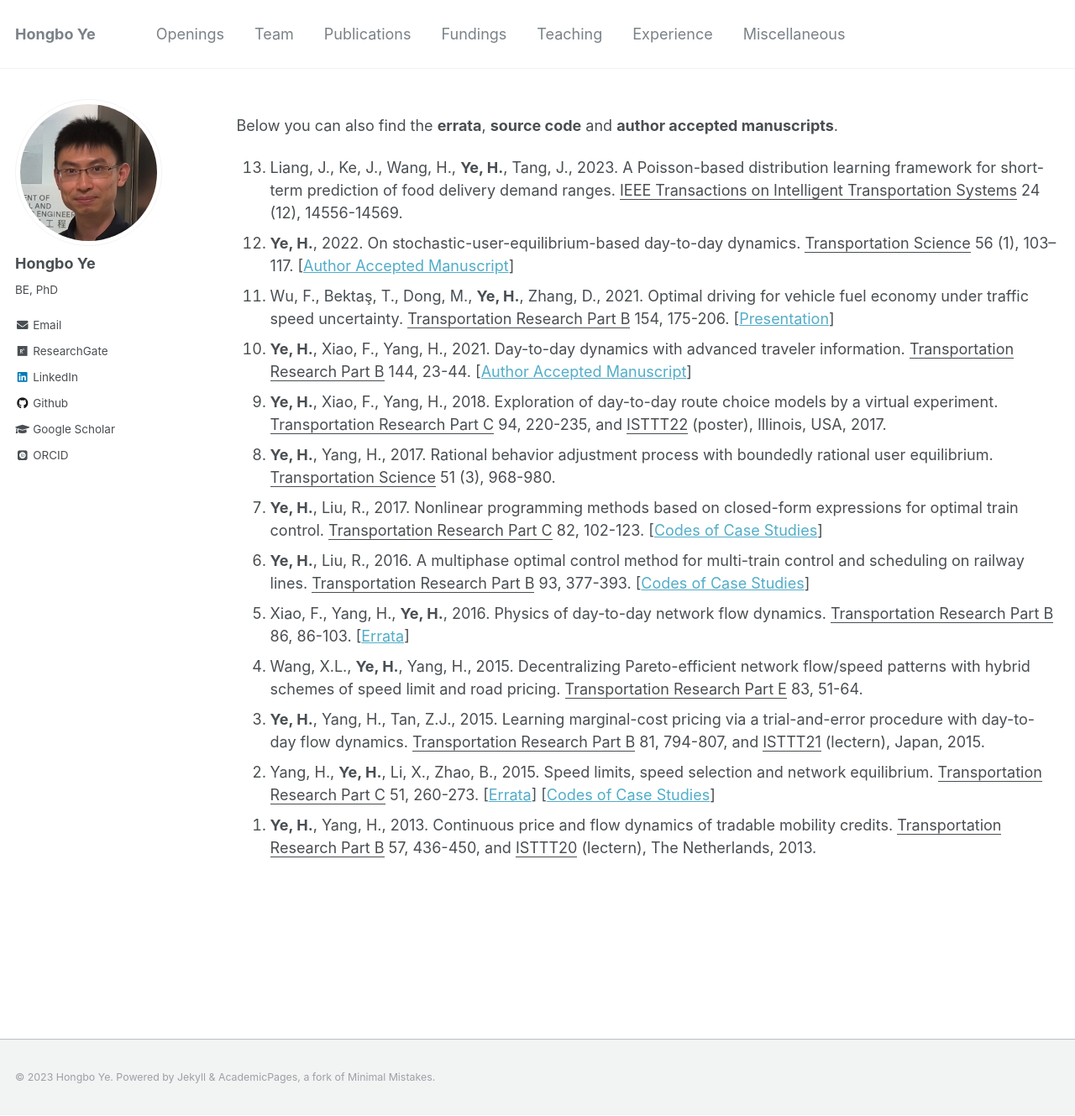
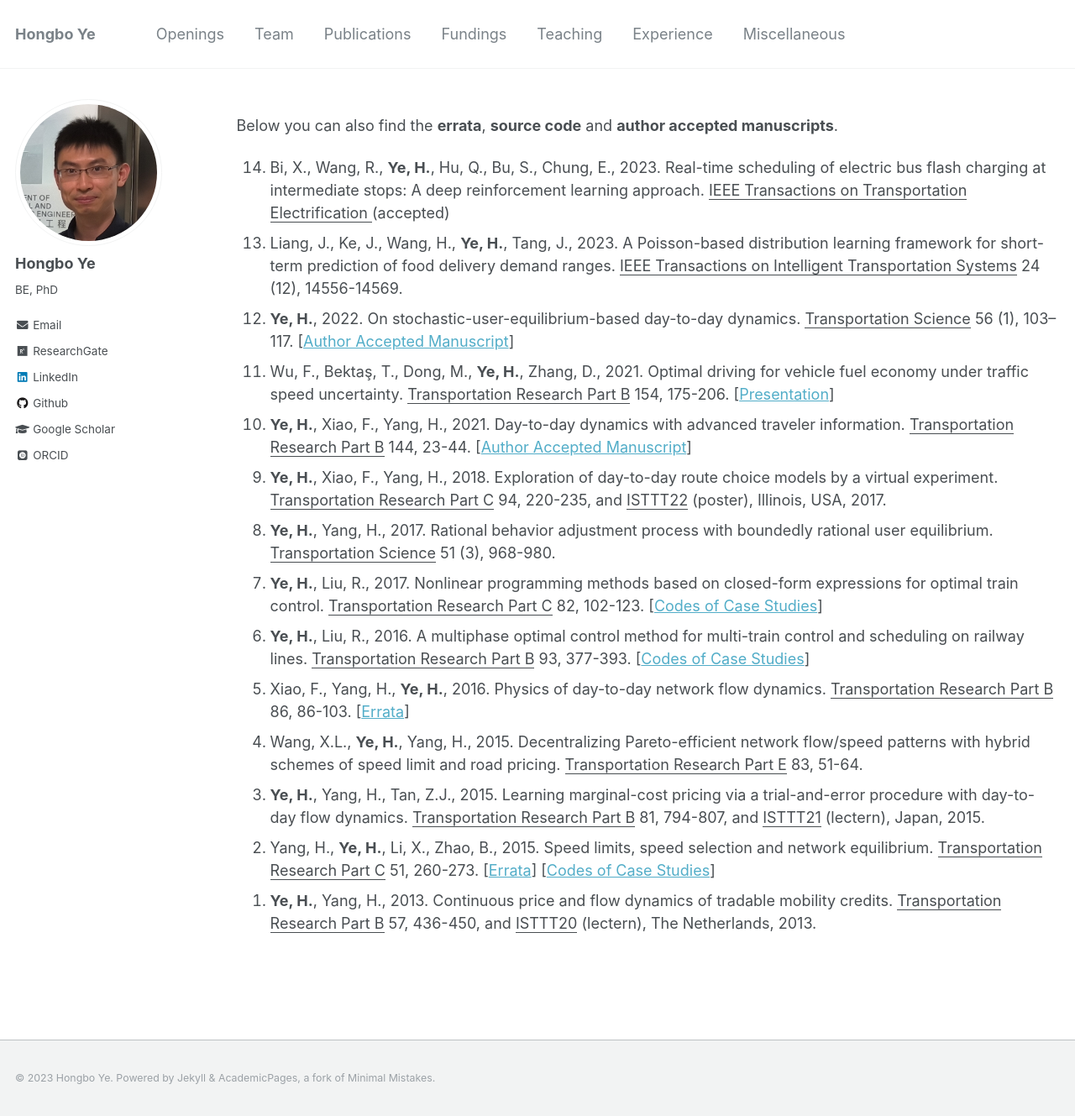
Before and after one commit to hb-ye/hb-ye.github.io, a Jekyll site: the page built from _pages/publications.md, in a window 1280 px wide and 1329 px high. Shown: the whole window at 84% size. Built offline with Jekyll 4.4.1, drawn with Linux system fonts in a browser that asks for light colours; some web fonts are replaced.

Commit message:
Update publications.md

```diff
--- a/_pages/publications.md
+++ b/_pages/publications.md
@@ -18,6 +18,7 @@ author_profile: true
 Below you can also find the **errata**, **source code** and **author accepted manuscripts**.
 
 {: reversed="reversed"}
+14. Bi, X., Wang, R., **Ye, H.**, Hu, Q., Bu, S., Chung, E., 2023. Real-time scheduling of electric bus flash charging at intermediate stops: A deep reinforcement learning approach. <u>IEEE Transactions on Transportation Electrification </u> (accepted)
 13. Liang, J., Ke, J., Wang, H., **Ye, H.**, Tang, J., 2023. A Poisson-based distribution learning framework for short-term prediction of food delivery demand ranges. <u>IEEE Transactions on Intelligent Transportation Systems</u> 24 (12), 14556-14569.
 12. **Ye, H.**, 2022. On stochastic-user-equilibrium-based day-to-day dynamics. <u>Transportation Science</u> 56 (1), 103–117. [[Author Accepted Manuscript](/files/2022_SUE-DTD_TS_AAM.pdf)]
 11. Wu, F., Bektaş, T., Dong, M., **Ye, H.**, Zhang, D., 2021. Optimal driving for vehicle fuel economy under traffic speed uncertainty. <u>Transportation Research Part B</u> 154, 175-206. [[Presentation](/files/2021Wu_Presentation.pdf)]
```
